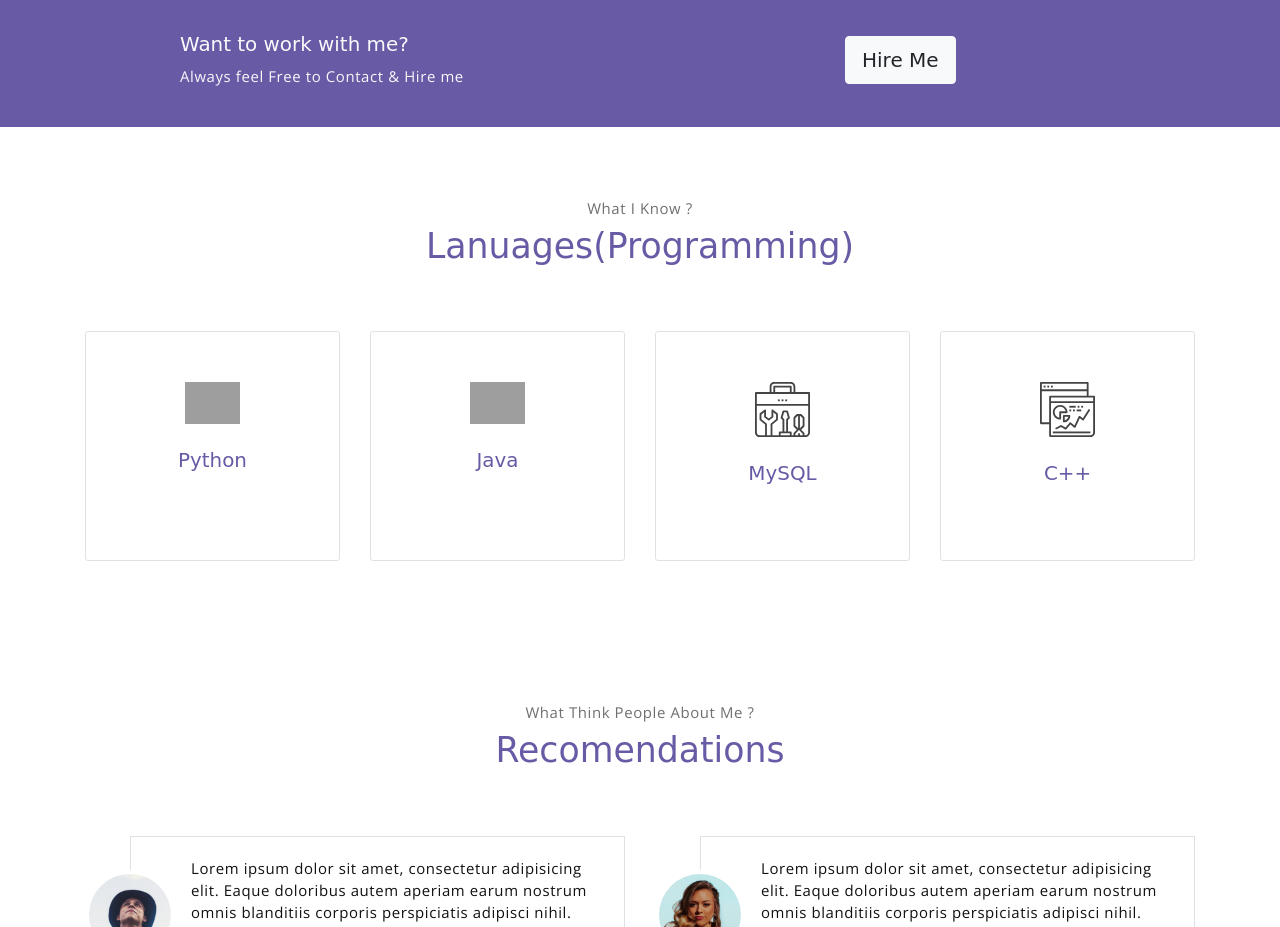
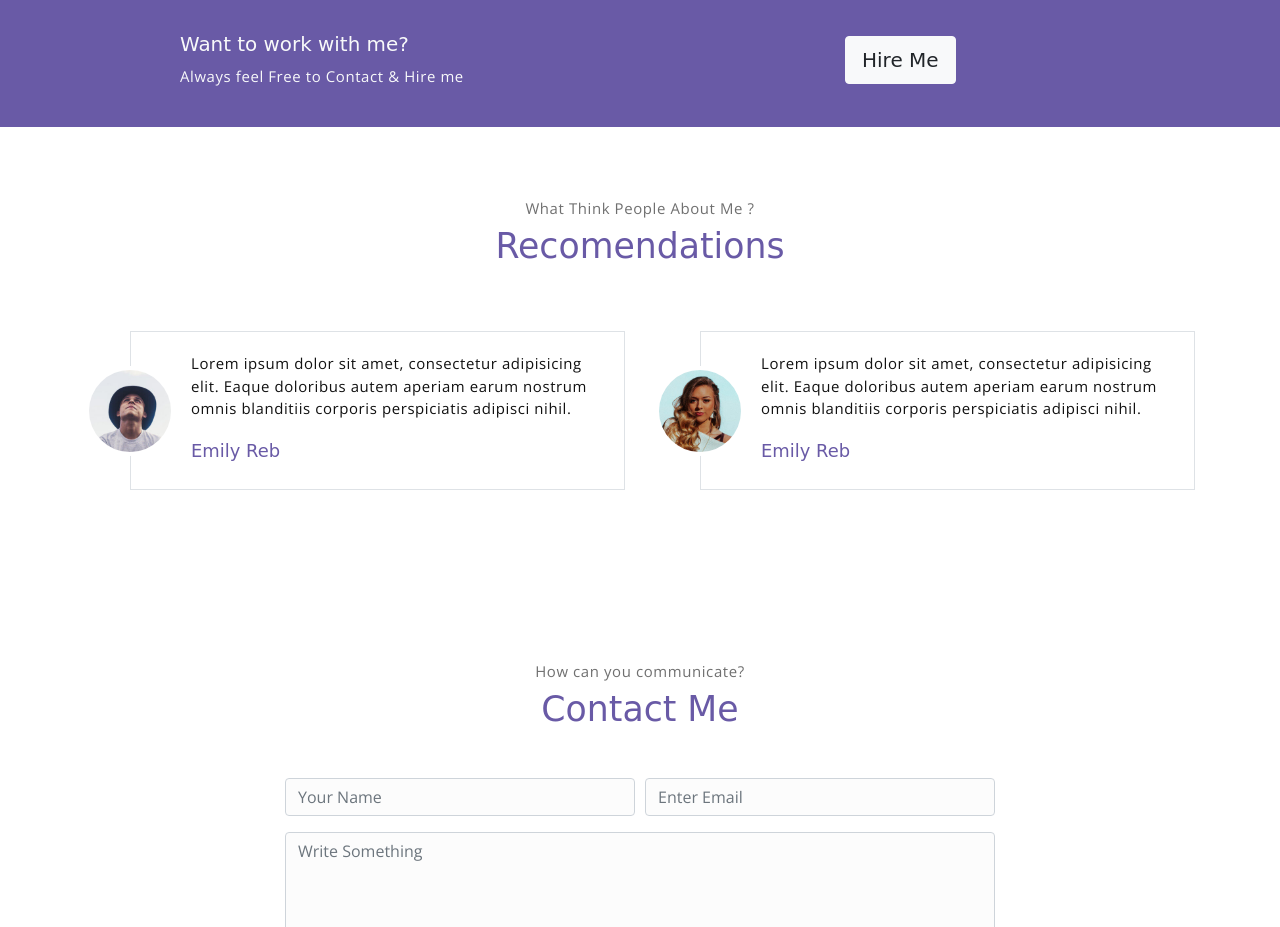
Before and after one commit to ssinghtanwar/ssinghtanwar.github.io, a plain HTML site: page index.html in a window 1280 px wide. Shown: the part 2300-3227 px from the top of the page. Drawn offline with nearby package versions, Linux system fonts and the light colour scheme; grey boxes are pictures that could not be loaded; a web font is replaced by a local one.

Commit message:
Removed Additional Languages Section

```diff
--- a/index.html
+++ b/index.html
@@ -345,62 +345,6 @@
         </div> <!-- end of container -->
     </section> <!-- end of section -->
 
-        <!-- service section -->
-        <section class="section" id="service">
-            <div class="container text-center">
-                <p class="section-subtitle">What I Know ?</p>
-                <h6 class="section-title mb-6">Lanuages(Programming)</h6>
-                <!-- row -->
-                <div class="row">
-                    <div class="col-md-6 col-lg-3">
-                        <div class="service-card">
-                            <div class="body">
-                                <img src="https://thumbs.dreamstime.com/z/backend-coding-icon-simple-outline-vector-web-design-development-set-icons-ui-ux-website-mobile-application-white-156322857.jpg"
-                                    class="icon">
-                                <h6 class="title">Python</h6>
-                                <p class="subtitle">Labore velit culpa adipisci excepturi consequuntur itaque in nam
-                                    molestias dolorem iste quod.</p>
-                            </div>
-                        </div>
-                    </div>
-                    <div class="col-md-6 col-lg-3">
-                        <div class="service-card">
-                            <div class="body">
-                                <img src="https://thumbs.dreamstime.com/z/smartphone-iphone-outline-vector-eps-iphone-mobile-phone-icon-smartphone-outline-vector-eps-smartphone-iphone-outline-vector-eps-145708364.jpg"
-                                    class="icon">
-                                <h6 class="title">Java</h6>
-                                <p class="subtitle">Labore velit culpa adipisci excepturi consequuntur itaque in nam
-                                    molestias dolorem iste quod.</p>
-                            </div>
-                        </div>
-                    </div>
-                    <div class="col-md-6 col-lg-3">
-                        <div class="service-card">
-                            <div class="body">
-                                <img src="assets/imgs/toolbox.svg"
-                                    alt="Download free bootstrap 4 landing page, free boootstrap 4 templates, Download free bootstrap 4.1 landing page, free boootstrap 4.1.1 templates, meyawo Landing page"
-                                    class="icon">
-                                <h6 class="title">MySQL</h6>
-                                <p class="subtitle">Labore velit culpa adipisci excepturi consequuntur itaque in nam
-                                    molestias dolorem iste quod.</p>
-                            </div>
-                        </div>
-                    </div>
-                    <div class="col-md-6 col-lg-3">
-                        <div class="service-card">
-                            <div class="body">
-                                <img src="assets/imgs/analytics.svg"
-                                    alt="Download free bootstrap 4 landing page, free boootstrap 4 templates, Download free bootstrap 4.1 landing page, free boootstrap 4.1.1 templates, meyawo Landing page"
-                                    class="icon">
-                                <h6 class="title">C++</h6>
-                                <p class="subtitle">Labore velit culpa adipisci excepturi consequuntur itaque in nam
-                                    molestias dolorem iste quod.</p>
-                            </div>
-                        </div>
-                    </div>
-                </div><!-- end of row -->
-            </div>
-        </section><!-- end of service section -->
 
     <!-- testimonial section -->
     <section class="section" id="testmonial">
```
